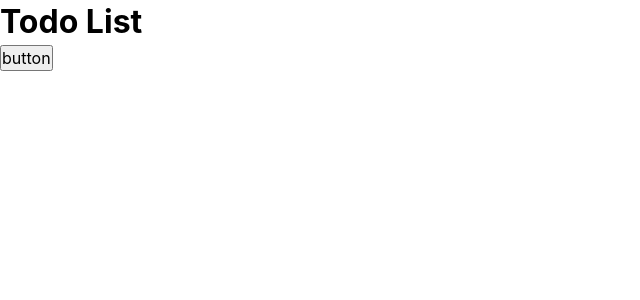
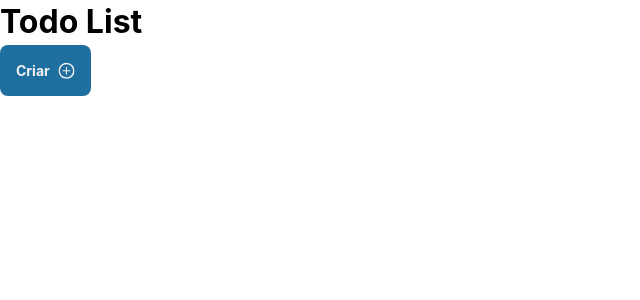
Before and after one commit to luizfvital/todo-list, a React (Vite) app: page / in a window 1280 px wide. Shown: the top 300 px of the page, without its empty margins (0-640 px from the left). Built offline with nearby package versions, Linux system fonts and the light colour scheme.

Commit message:
add default button

```diff
--- /dev/null
+++ b/src/Components/Button/button.module.css
@@ -0,0 +1,19 @@
+.btn {
+  all: unset;
+  padding: 16px;
+  border-radius: 8px;
+  cursor: pointer;
+
+  display: inline-flex;
+  gap: 8px;
+
+  background-color: var(--blue-dark);
+  color: var(--gray-100);
+  font-size: var(--font-size-small);
+  font-weight: bold;
+  line-height: 140%;
+
+  &:hover {
+    background-color: var(--blue);
+  }
+}
--- a/src/Components/Button/index.tsx
+++ b/src/Components/Button/index.tsx
@@ -1,7 +1,12 @@
+import styles from "./button.module.css";
+import PlusIcon from "../Icons/PlusIcon";
+
 function Button() {
-    return (
-        <button>button</button>
-    )
+  return (
+    <button className={styles.btn}>
+      Criar <PlusIcon />
+    </button>
+  );
 }
 
-export {Button}
+export { Button };
--- /dev/null
+++ b/src/Components/Icons/PlusIcon.tsx
@@ -0,0 +1,32 @@
+export default function PlusIcon() {
+  return (
+    <svg
+      width="17"
+      height="16"
+      viewBox="0 0 17 16"
+      fill="none"
+      xmlns="http://www.w3.org/2000/svg"
+    >
+      <g clip-path="url(#clip0_12_497)">
+        <path
+          d="M8.48373 1.45164C9.77565 1.45164 11.0386 1.83474 12.1128 2.5525C13.187 3.27025 14.0242 4.29043 14.5186 5.48401C15.013 6.6776 15.1424 7.99098 14.8903 9.25808C14.6383 10.5252 14.0161 11.6891 13.1026 12.6026C12.1891 13.5162 11.0252 14.1383 9.75807 14.3903C8.49097 14.6424 7.17759 14.513 5.984 14.0186C4.79042 13.5242 3.77025 12.687 3.05249 11.6128C2.33473 10.5386 1.95163 9.27566 1.95163 7.98374C1.95832 6.25338 2.64867 4.5958 3.87223 3.37224C5.09579 2.14868 6.75337 1.45833 8.48373 1.45164ZM8.48373 6.68116e-05C6.90611 0.00652074 5.36578 0.480235 4.05717 1.36141C2.74857 2.24258 1.73037 3.4917 1.13111 4.95108C0.531846 6.41046 0.378395 8.01468 0.690125 9.5612C1.00186 11.1077 1.76479 12.5272 2.88262 13.6405C4.00044 14.7538 5.42304 15.5109 6.97082 15.8163C8.51861 16.1217 10.1222 15.9617 11.5791 15.3565C13.036 14.7513 14.281 13.728 15.1568 12.4158C16.0326 11.1036 16.5 9.56136 16.5001 7.98374C16.5001 6.93255 16.2925 5.89171 15.8892 4.92096C15.486 3.9502 14.895 3.06863 14.1502 2.32685C13.4053 1.58507 12.5214 0.997679 11.549 0.598388C10.5766 0.199097 9.5349 -0.00423349 8.48373 6.68116e-05Z"
+          fill="currentColor"
+        />
+        <path
+          d="M12.207 7.38129H8.9954V4.16968H7.91397V7.38129H4.69873V8.46271H7.91397V11.6743H8.9954V8.46271H12.207V7.38129Z"
+          fill="currentColor"
+        />
+      </g>
+      <defs>
+        <clipPath id="clip0_12_497">
+          <rect
+            width="16"
+            height="16"
+            fill="white"
+            transform="translate(0.5)"
+          />
+        </clipPath>
+      </defs>
+    </svg>
+  );
+}
```
Also changed, not shown: src/assets/plus.svg (added).
